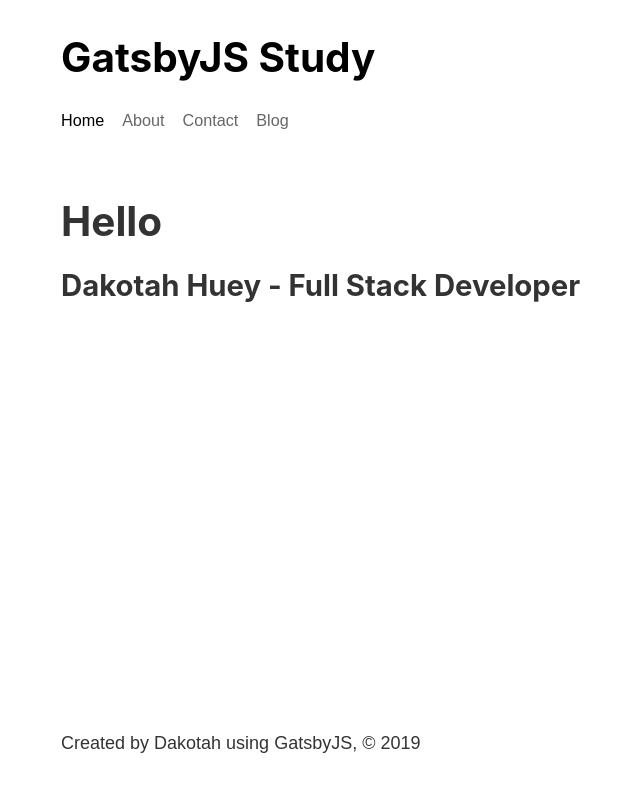
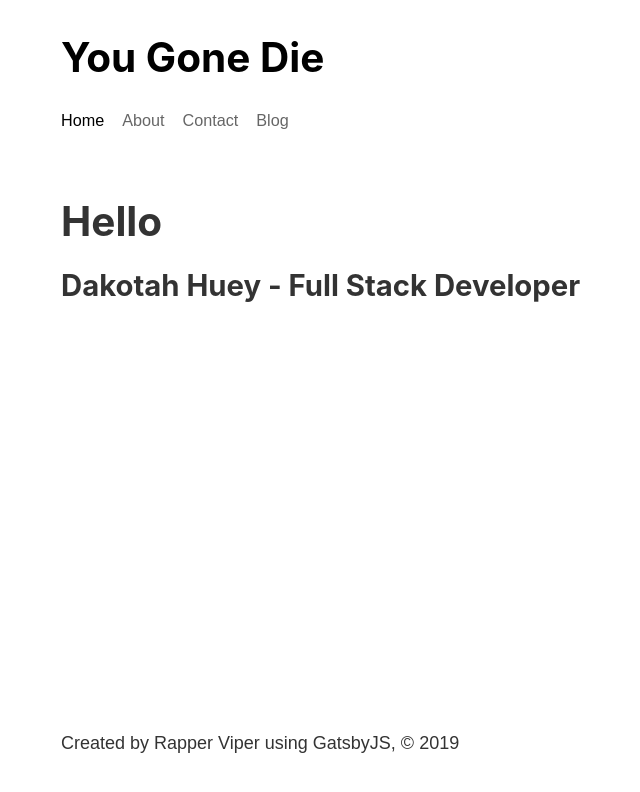
Before and after one commit to frescocodes/gatsby-study, a Gatsby site: page / in a window 1280 px wide. Shown: the whole page, without its empty margins (222-862 px from the left). Built offline with nearby package versions, Linux system fonts and the light colour scheme; Gatsby itself is replaced by a stand-in of ours.

Commit message:
feat: graphQL static query
-fetches author and title from siteMetadata

```diff
--- a/gatsby-config.js
+++ b/gatsby-config.js
@@ -5,5 +5,9 @@
  */
 
 module.exports = {
+  siteMetadata: {
+    title: "You Gone Die",
+    author: "Rapper Viper",
+  },
   plugins: ["gatsby-plugin-sass"],
 }
--- a/src/components/Footer.js
+++ b/src/components/Footer.js
@@ -1,9 +1,21 @@
 import React from "react"
+import { graphql, useStaticQuery } from "gatsby"
 
 const Footer = () => {
+  const data = useStaticQuery(graphql`
+    query {
+      site {
+        siteMetadata {
+          title
+          author
+        }
+      }
+    }
+  `)
+
   return (
     <footer>
-      <p>Created by Dakotah using GatsbyJS, © 2019</p>
+      <p>Created by {data.site.siteMetadata.author} using GatsbyJS, © 2019</p>
     </footer>
   )
 }
--- a/src/components/Header.js
+++ b/src/components/Header.js
@@ -1,5 +1,5 @@
 import React from "react"
-import { Link } from "gatsby"
+import { Link, graphql, useStaticQuery } from "gatsby"
 
 import {
   header,
@@ -12,12 +12,25 @@
 const links = ["Home", "About", "Contact", "Blog"]
 
 const Header = () => {
+  const data = useStaticQuery(graphql`
+    query {
+      site {
+        siteMetadata {
+          title
+          author
+        }
+      }
+    }
+  `)
+
+  const { title, author } = data.site.siteMetadata
+
   return (
     <header className={header}>
       <nav>
         <h1>
           <Link to="/" className={siteName}>
-            GatsbyJS Study
+            {title}
           </Link>
         </h1>
         <ul className={navList}>
```
